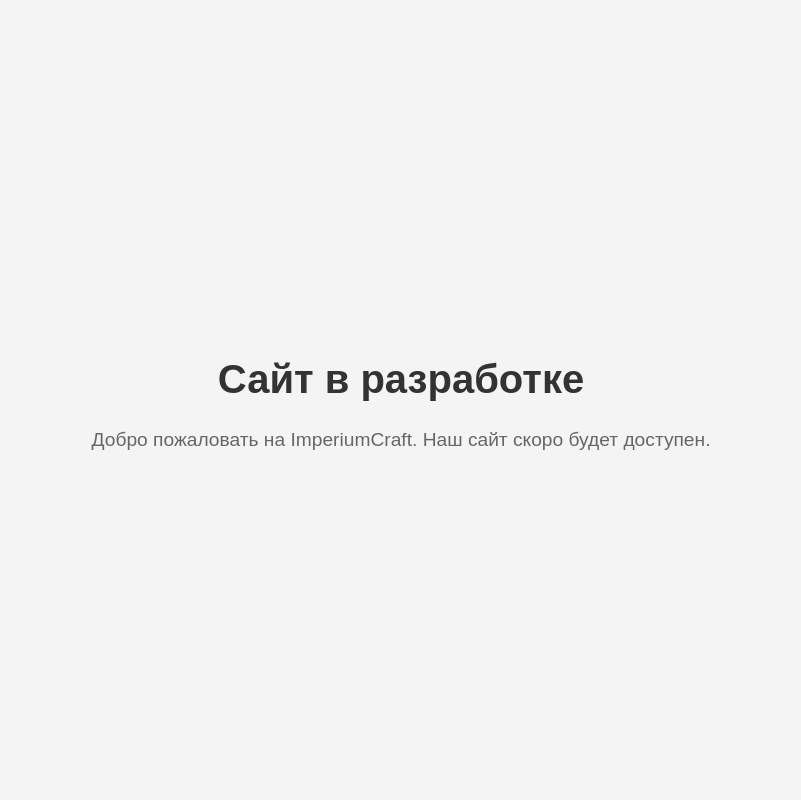
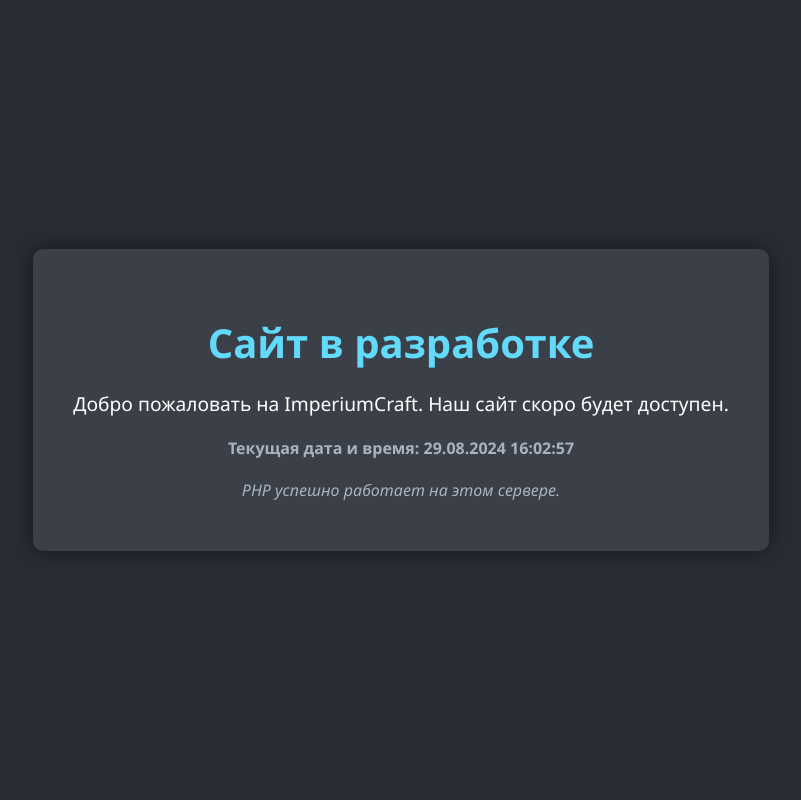
Before and after one commit to Arsfer/ImperiumCraft, a PHP site: page / in a window 1280 px wide. Shown: the whole page, without its empty margins (239-1040 px from the left). Run offline with PHP 8.4, Linux system fonts and the light colour scheme.

Commit message:
(add) .gitignore

```diff
--- a/css/styles.css
+++ b/css/styles.css
@@ -1,25 +1,43 @@
 body {
-    font-family: Arial, sans-serif;
-    background-color: #f4f4f4;
-    color: #333;
-    margin: 0;
-    padding: 0;
+    font-family: 'Segoe UI', Tahoma, Geneva, Verdana, sans-serif;
     display: flex;
     justify-content: center;
     align-items: center;
     height: 100vh;
-}
-
-.container {
+    margin: 0;
+    background-color: #282c34;
+    color: #ffffff;
     text-align: center;
 }
 
+.content {
+    background-color: #3b4048;
+    padding: 40px;
+    border-radius: 10px;
+    box-shadow: 0px 0px 20px rgba(0, 0, 0, 0.5);
+}
+
 h1 {
-    font-size: 2.5rem;
-    color: #333;
+    font-size: 2.5em;
+    margin-bottom: 20px;
+    color: #61dafb;
 }
 
 p {
-    font-size: 1.2rem;
-    color: #666;
+    font-size: 1.2em;
+    margin: 10px 0;
 }
+
+.datetime, .php-status {
+    font-size: 1em;
+    color: #abb2bf;
+    margin-top: 20px;
+}
+
+.datetime {
+    font-weight: bold;
+}
+
+.php-status {
+    font-style: italic;
+}
--- a/index.html
+++ /dev/null
@@ -1,16 +0,0 @@
-<!DOCTYPE html>
-<html lang="ru">
-<head>
-    <meta charset="UTF-8">
-    <meta name="viewport" content="width=device-width, initial-scale=1.0">
-    <title>ImperiumCraft</title>
-    <link rel="icon" type="image/x-icon" href="./public/imperiumcraftfav.png">
-    <link rel="stylesheet" href="./css/styles.css">
-</head>
-<body>
-    <div class="container">
-        <h1>Сайт в разработке</h1>
-        <p>Добро пожаловать на ImperiumCraft. Наш сайт скоро будет доступен.</p>
-    </div>
-</body>
-</html>
--- /dev/null
+++ b/index.php
@@ -0,0 +1,18 @@
+<!DOCTYPE html>
+<html lang="ru">
+<head>
+    <meta charset="UTF-8">
+    <meta name="viewport" content="width=device-width, initial-scale=1.0">
+    <title>ImperiumCraft - Сайт в разработке</title>
+    <link rel="stylesheet" href="./css/styles.css">
+    <link rel="icon" href="./public/imperiumcraftfav.png" type="image/png">
+</head>
+<body>
+<div class="content">
+    <h1>Сайт в разработке</h1>
+    <p>Добро пожаловать на ImperiumCraft. Наш сайт скоро будет доступен.</p>
+    <p class="datetime">Текущая дата и время: <?php echo date('d.m.Y H:i:s'); ?></p>
+    <p class="php-status"><?php echo "PHP успешно работает на этом сервере."; ?></p>
+</div>
+</body>
+</html>
```
Also changed, not shown: 1 other file.
